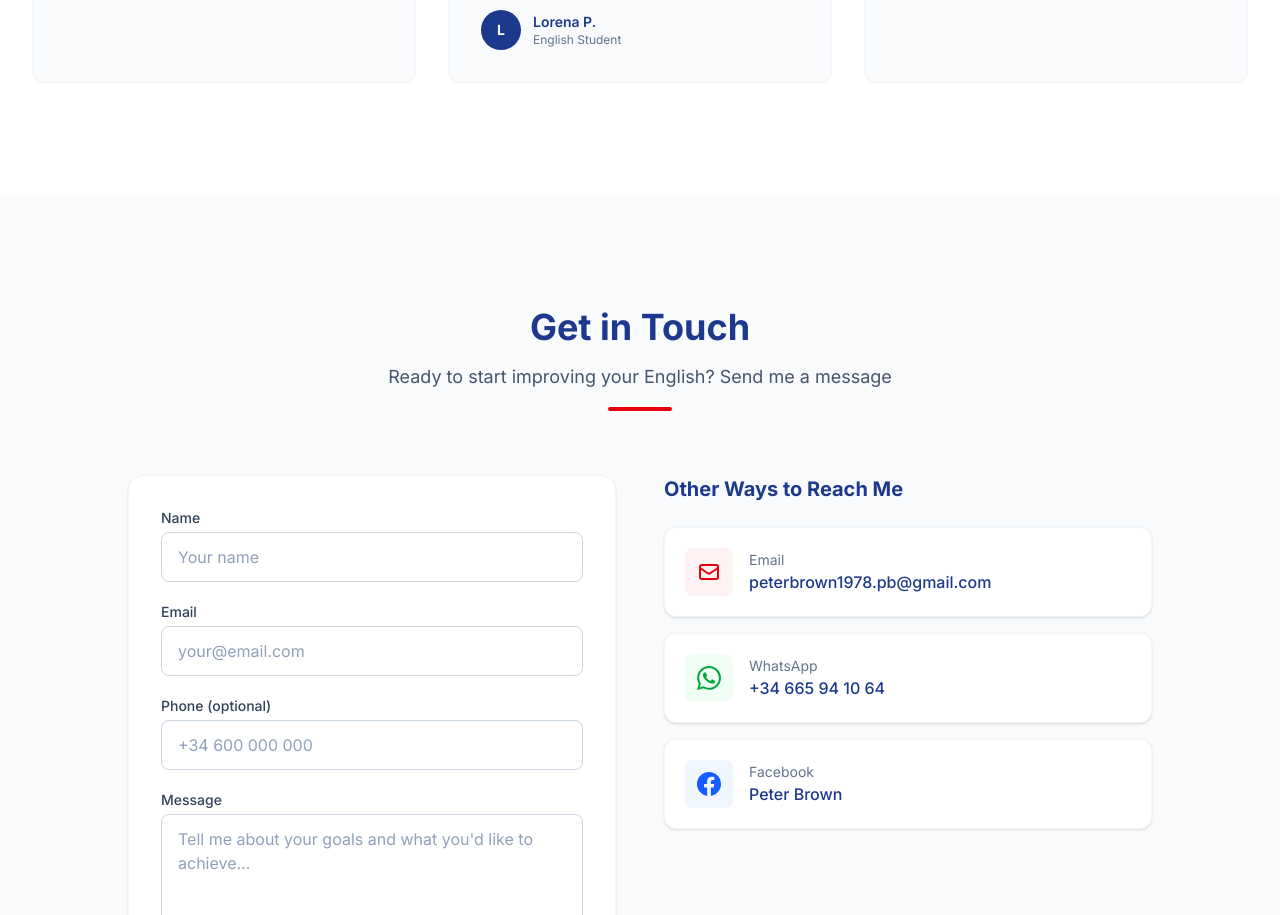
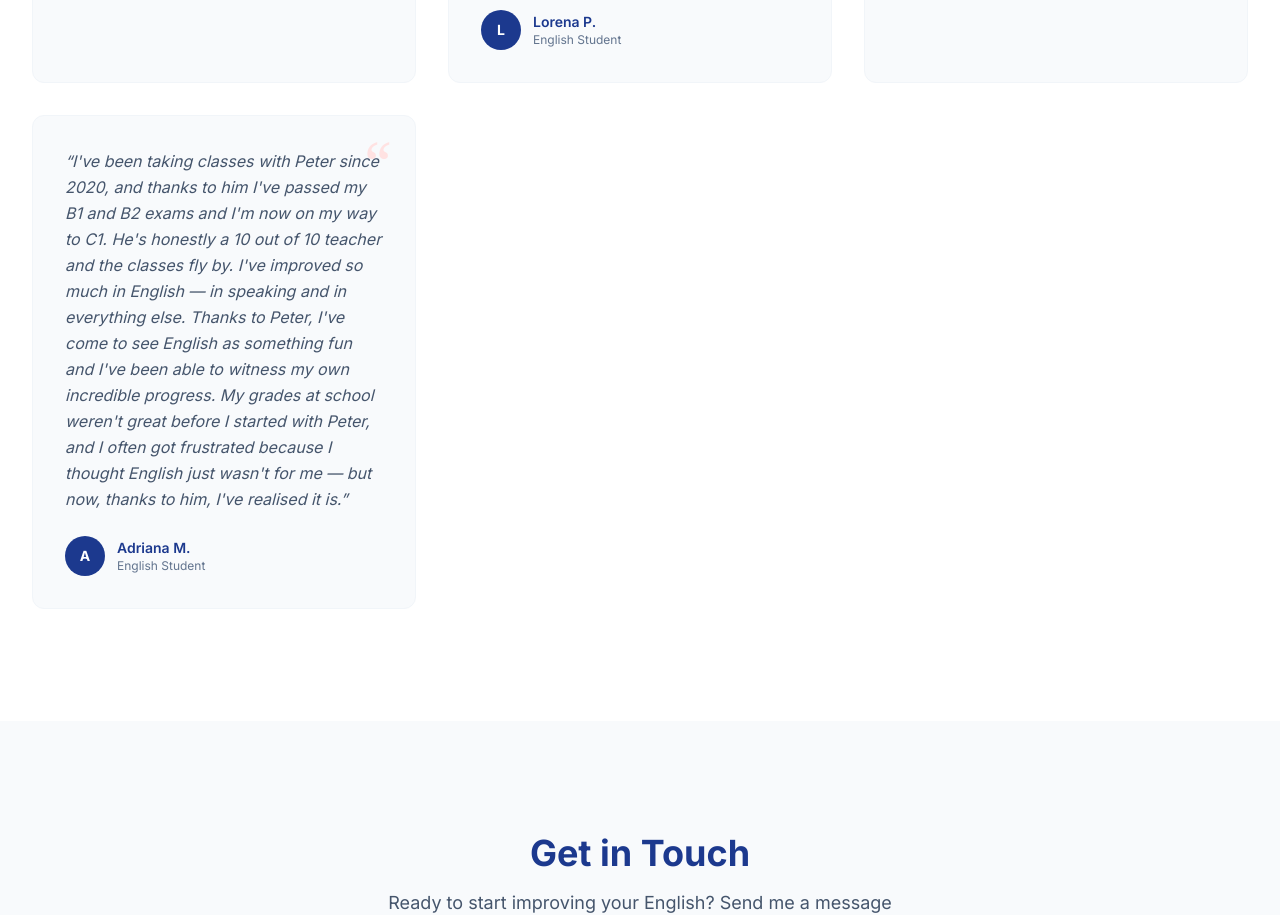
Before and after one commit to peterenglishteacher/peterenglishteacher, a Next.js app: page /en in a window 1280 px wide. Shown: the part 5803-6718 px from the top of the page. Built offline with nearby package versions, Linux system fonts and the light colour scheme; no server answers.

Commit message:
1.4.5 (fix): new testimonial

```diff
--- a/src/content/en.ts
+++ b/src/content/en.ts
@@ -223,6 +223,12 @@ export const en: SiteContent = {
         quote:
           "Peter is a great professional. His classes are intense and dynamic—he creates an environment of trust and motivation that makes learning truly enjoyable. My goal was to learn English from scratch as an adult, and Peter helped me overcome my initial fear and build real confidence. My progress has been spectacular thanks to his method, which is intense yet easy to follow, clear, well-structured, personable and motivating. What I love most is that he always surprises you with a funny joke that breaks the tension of the class. In my opinion, Peter truly has all the qualities needed to be the ideal English teacher.",
       },
+      {
+        name: "Adriana M.",
+        role: "English Student",
+        quote:
+          "I've been taking classes with Peter since 2020, and thanks to him I've passed my B1 and B2 exams and I'm now on my way to C1. He's honestly a 10 out of 10 teacher and the classes fly by. I've improved so much in English — in speaking and in everything else. Thanks to Peter, I've come to see English as something fun and I've been able to witness my own incredible progress. My grades at school weren't great before I started with Peter, and I often got frustrated because I thought English just wasn't for me — but now, thanks to him, I've realised it is.",
+      },
     ],
   },
   contact: {
--- a/src/content/es.ts
+++ b/src/content/es.ts
@@ -223,6 +223,12 @@ export const es: SiteContent = {
         quote:
           "Peter es un gran profesional, sus clases son intensas y dinámicas, consigue crear un ambiente de confianza y motivación que hace que disfrutes aprendiendo. Mi objetivo era aprender inglés desde cero, a una edad adulta, y Peter me ayudó a superar ese miedo inicial y a coger confianza. Mi progreso ha sido espectacular gracias a su método que es intenso pero fácil y además es claro, bien estructurado, cercano y motivador. Además siempre te sorprende con alguna broma divertida que rompe la tensión de la clase. En mi opinión Peter reúne todas las cualidades para ser el profesor de inglés ideal.",
       },
+      {
+        name: "Adriana M.",
+        role: "Alumna de inglés",
+        quote:
+          "Llevo dando clases con Peter desde 2020, gracias a él me he sacado el B1, B2 y ahora estoy camino del C1. La verdad es que es un profe de 10 y las clases se pasan volando. He mejorado muchísimo en inglés, tanto en speaking como en todo lo demás. Gracias a Peter he conseguido ver el inglés como algo divertido y he podido ver mi gran progreso. Mis notas en el colegio no eran muy buenas antes de tener a Peter y muchas veces me frustraba porque pensaba que el inglés no era para mí, pero ahora, gracias a él me he dado cuenta de que sí.",
+      },
     ],
   },
   contact: {
```
